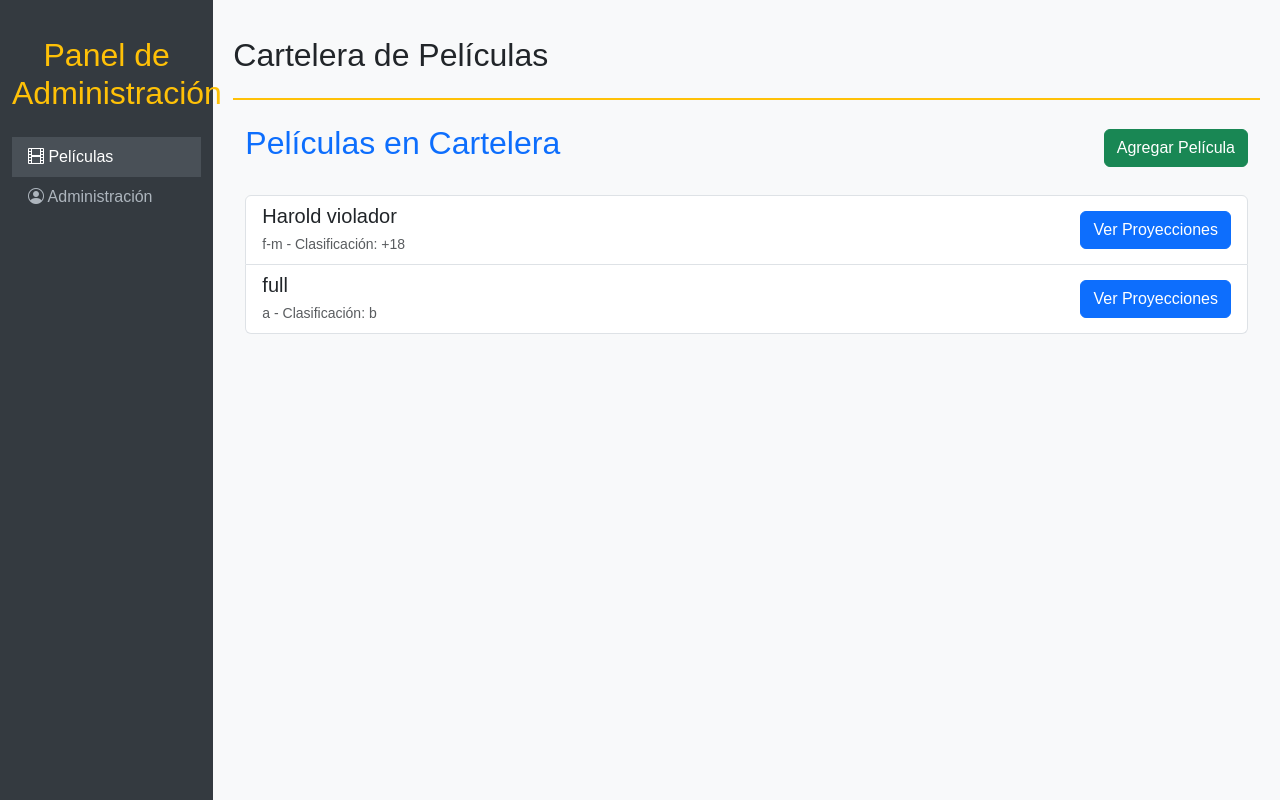
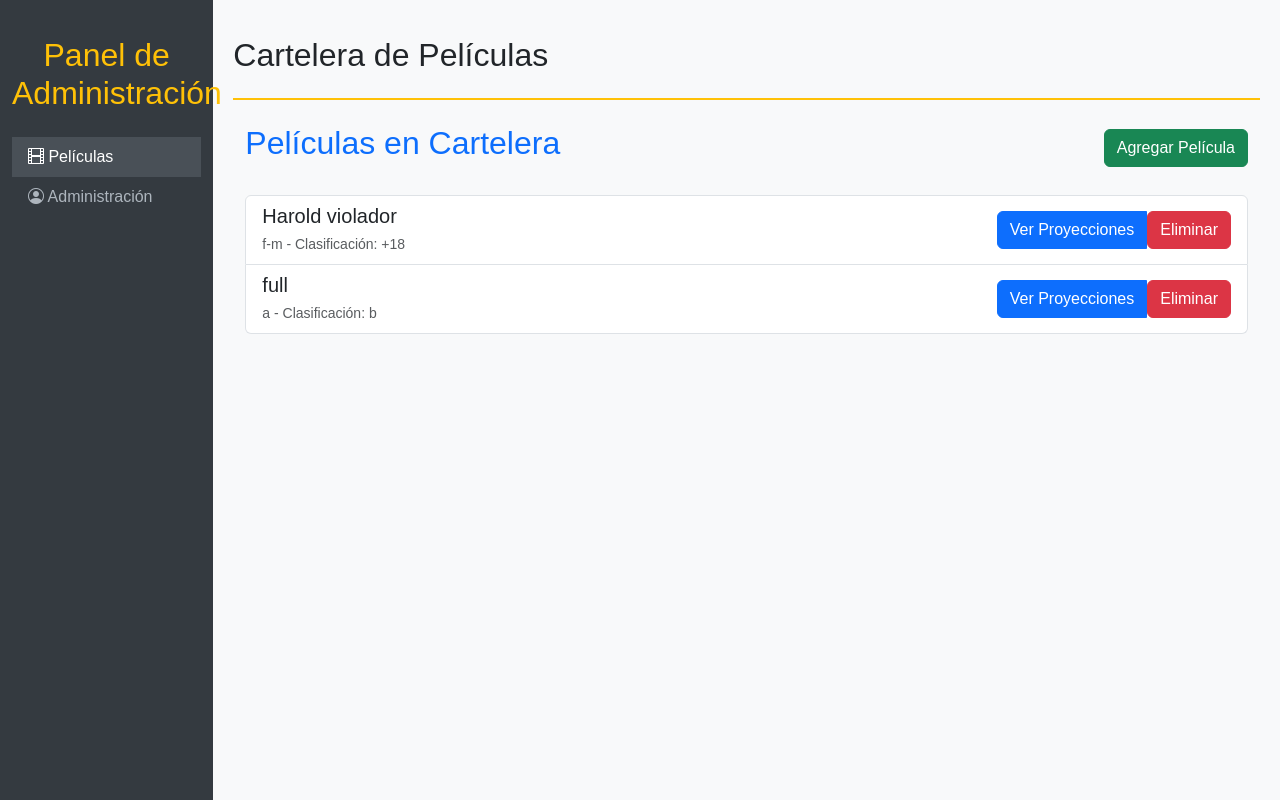
Before and after one commit to Haruchis/cine, a Django app: page /cartelera/peliculas/ in a window 1280 px wide. Run offline with Django 3.2, Linux system fonts and the light colour scheme; data comes from the database, SQL or seed files in the repository; both versions use the stored data as it was after the commit; data that the repository does not hold is empty; parts of the project's set-up code (start-up, migrations or seed data) failed here and were passed over.

Commit message:
intente colocar el boton eliminar

```diff
--- a/cartelera/templates/cartelera/listar_peliculas.html
+++ b/cartelera/templates/cartelera/listar_peliculas.html
@@ -23,9 +23,18 @@
                             <h5 class="mb-1">{{ pelicula.titulo }}</h5>
                             <small class="text-muted">{{ pelicula.genero }} - Clasificación: {{ pelicula.clasificacion }}</small>
                         </div>
-                        <button class="btn btn-primary" type="button" data-bs-toggle="collapse" data-bs-target="#proyecciones-{{ pelicula.id_pelicula }}" aria-expanded="false" aria-controls="proyecciones-{{ pelicula.id_pelicula }}">
-                            Ver Proyecciones
-                        </button>
+                        <div class="btn-group">
+                            <button class="btn btn-primary" type="button" data-bs-toggle="collapse" data-bs-target="#proyecciones-{{ pelicula.id_pelicula }}" aria-expanded="false" aria-controls="proyecciones-{{ pelicula.id_pelicula }}">
+                                Ver Proyecciones
+                            </button>
+                            <!-- Botón para eliminar la película -->
+                            <form method="post" action="{% url 'cartelera:eliminar_pelicula' pelicula.id_pelicula %}" style="display:inline;">
+                                {% csrf_token %}
+                                <button type="submit" class="btn btn-danger" onclick="return confirm('¿Estás seguro de que deseas eliminar esta película?')">
+                                    Eliminar
+                                </button>
+                            </form>
+                        </div>
                     </div>
 
                     <!-- Proyecciones de la película (ocultas por defecto) -->
--- a/cartelera/urls.py
+++ b/cartelera/urls.py
@@ -7,4 +7,5 @@ urlpatterns = [
     path('peliculas/', views.listar_peliculas, name='listar_peliculas'),
     path('peliculas/agregar/', views.agregar_pelicula, name='agregar_pelicula'),  # Nueva URL para agregar películas
     path('proyecciones/<str:proyeccion_id>/reservar/', views.reservar_boleto, name='reservar_boleto'),
+    path('eliminar/<int:id_pelicula>/', views.eliminar_pelicula, name='eliminar_pelicula'),
 ]
--- a/cartelera/views.py
+++ b/cartelera/views.py
@@ -76,3 +76,7 @@ def reservar_boleto(request, proyeccion_id):
     return render(request, 'cartelera/reservar_boleto.html', {
         'proyeccion': proyeccion
     })
+def eliminar_pelicula(request, id_pelicula):
+    pelicula = get_object_or_404(Pelicula, id=id_pelicula)
+    pelicula.delete()
+    return redirect(reverse('cartelera:listar_peliculas'))
```
Also changed, not shown: db.sqlite3.
